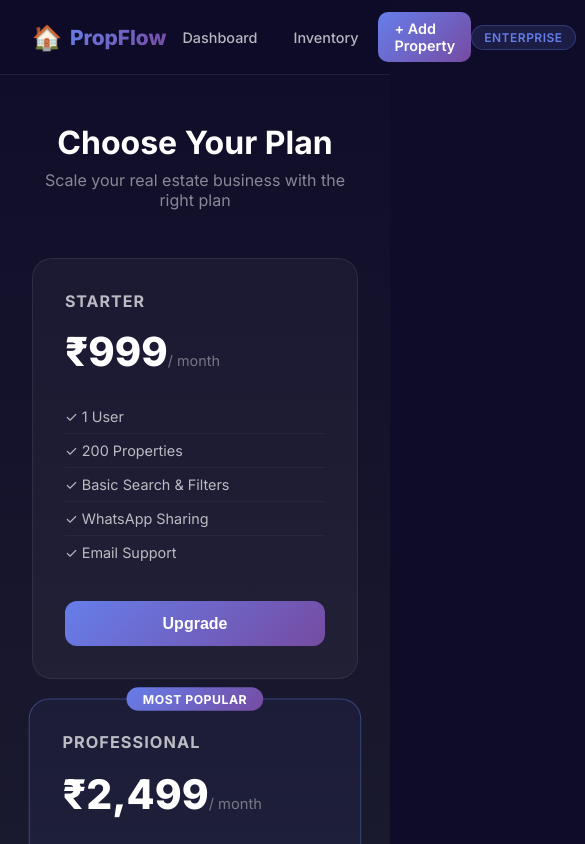
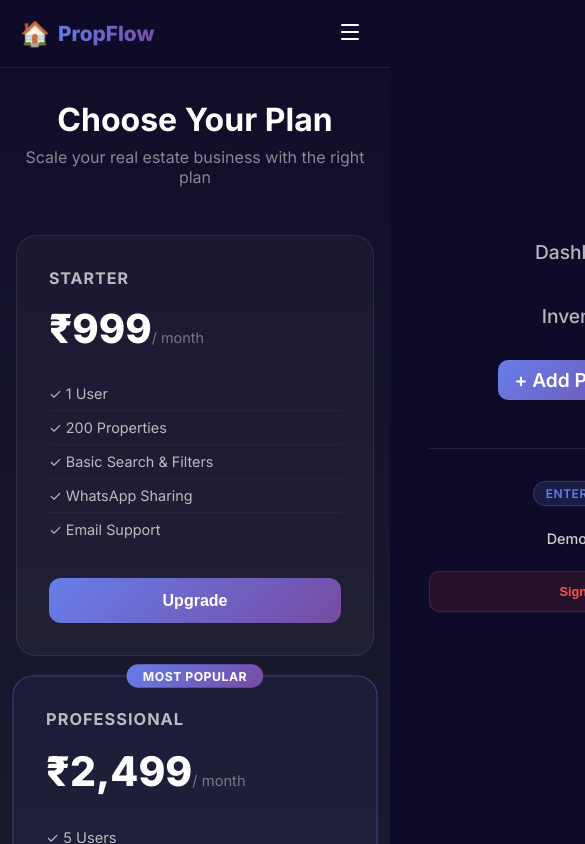
Before and after one commit to sujalmudaliar24/PropFlow, a React (Vite) app in the folder client/: page /pricing in a window 390 px wide. Shown: the top 844 px of the page, 585 px wide, since content can reach past the window. Built offline with nearby package versions, Linux system fonts and the light colour scheme.

Commit message:
Ui CHANGS

```diff
--- a/client/src/components/Navbar.css
+++ b/client/src/components/Navbar.css
@@ -102,3 +102,73 @@
 .nav-logout:hover {
     background: rgba(255, 82, 82, 0.2);
 }
+
+.mobile-menu-btn {
+    display: none;
+    background: none;
+    border: none;
+    color: #fff;
+    cursor: pointer;
+    padding: 0.5rem;
+    z-index: 1000;
+}
+
+.nav-content {
+    display: flex;
+    align-items: center;
+    gap: 2rem;
+}
+
+@media (max-width: 768px) {
+    .navbar {
+        padding: 0.75rem 1.25rem;
+    }
+
+    .mobile-menu-btn {
+        display: block;
+    }
+
+    .nav-content {
+        position: fixed;
+        top: 0;
+        right: -100%;
+        width: 100%;
+        height: 100vh;
+        background: rgba(15, 12, 41, 0.98);
+        backdrop-filter: blur(20px);
+        flex-direction: column;
+        justify-content: center;
+        transition: right 0.3s ease-in-out;
+        gap: 2rem;
+    }
+
+    .nav-content.active {
+        right: 0;
+    }
+
+    .nav-links {
+        flex-direction: column;
+        align-items: center;
+        gap: 1.5rem;
+    }
+
+    .nav-link {
+        font-size: 1.2rem;
+    }
+
+    .nav-user {
+        flex-direction: column;
+        align-items: center;
+        gap: 1.5rem;
+        margin-top: 1rem;
+        padding-top: 2rem;
+        border-top: 1px solid rgba(255, 255, 255, 0.1);
+        width: 80%;
+    }
+
+    .nav-logout {
+        width: 100%;
+        text-align: center;
+        padding: 0.75rem;
+    }
+}
--- a/client/src/components/Navbar.jsx
+++ b/client/src/components/Navbar.jsx
@@ -1,35 +1,46 @@
-import React from 'react';
+import React, { useState } from 'react';
 import { Link, useNavigate } from 'react-router-dom';
 import { useAuth } from '../hooks/useAuthContext';
+import { Menu, X } from 'lucide-react';
 import './Navbar.css';
 
 const Navbar = () => {
     const { user, logout } = useAuth();
     const navigate = useNavigate();
+    const [isMenuOpen, setIsMenuOpen] = useState(false);
 
     const handleLogout = () => {
         logout();
         navigate('/login');
     };
 
+    const toggleMenu = () => setIsMenuOpen(!isMenuOpen);
+
     return (
-        <nav className="navbar">
+        <nav className={`navbar ${isMenuOpen ? 'menu-open' : ''}`}>
             <div className="nav-brand">
-                <Link to="/dashboard">
+                <Link to="/dashboard" onClick={() => setIsMenuOpen(false)}>
                     <span className="nav-logo">🏠</span>
                     <span className="nav-title">PropFlow</span>
                 </Link>
             </div>
+
+            <button className="mobile-menu-btn" onClick={toggleMenu}>
+                {isMenuOpen ? <X size={24} /> : <Menu size={24} />}
+            </button>
+
+            <div className={`nav-content ${isMenuOpen ? 'active' : ''}`}>
                 <div className="nav-links">
-                <Link to="/dashboard" className="nav-link">Dashboard</Link>
-                <Link to="/inventory" className="nav-link">Inventory</Link>
-                <Link to="/add-property" className="nav-link nav-link-cta">+ Add Property</Link>
+                    <Link to="/dashboard" className="nav-link" onClick={() => setIsMenuOpen(false)}>Dashboard</Link>
+                    <Link to="/inventory" className="nav-link" onClick={() => setIsMenuOpen(false)}>Inventory</Link>
+                    <Link to="/add-property" className="nav-link nav-link-cta" onClick={() => setIsMenuOpen(false)}>+ Add Property</Link>
                 </div>
                 <div className="nav-user">
                     <span className="nav-plan-badge">{user?.plan}</span>
                     <span className="nav-user-name">{user?.name}</span>
                     <button onClick={handleLogout} className="nav-logout">Sign out</button>
                 </div>
+            </div>
         </nav>
     );
 };
--- a/client/src/components/PropertyCard.css
+++ b/client/src/components/PropertyCard.css
@@ -161,3 +161,15 @@
 .btn-delete:hover {
     background: rgba(255, 82, 82, 0.25);
 }
+
+@media (max-width: 480px) {
+    .property-card-top {
+        flex-direction: column;
+        align-items: flex-start;
+        gap: 0.5rem;
+    }
+
+    .property-details {
+        grid-template-columns: 1fr;
+    }
+}
--- a/client/src/pages/AddProperty.css
+++ b/client/src/pages/AddProperty.css
@@ -62,3 +62,25 @@
     font-size: 0.85rem;
     margin-bottom: 1rem;
 }
+
+@media (max-width: 768px) {
+    .add-property-page {
+        padding: 1.5rem 1rem;
+    }
+
+    .form-row {
+        flex-direction: column;
+        gap: 1.25rem;
+    }
+
+    .form-actions {
+        flex-direction: column-reverse;
+        gap: 1rem;
+    }
+
+    .btn-submit,
+    .btn-cancel {
+        width: 100%;
+        margin-top: 0.5rem;
+    }
+}
--- a/client/src/pages/Auth.css
+++ b/client/src/pages/Auth.css
@@ -140,3 +140,13 @@
 .auth-switch a:hover {
     text-decoration: underline;
 }
+
+@media (max-width: 480px) {
+    .auth-card {
+        padding: 2rem 1.5rem;
+    }
+
+    .auth-header h1 {
+        font-size: 1.6rem;
+    }
+}
--- a/client/src/pages/Dashboard.css
+++ b/client/src/pages/Dashboard.css
@@ -150,3 +150,39 @@
     border-radius: 10px;
     transition: width 0.5s ease;
 }
+
+@media (max-width: 768px) {
+    .dashboard {
+        padding: 1.5rem 1rem;
+    }
+
+    .dashboard-welcome h1 {
+        font-size: 1.5rem;
+    }
+
+    .stats-grid {
+        grid-template-columns: 1fr;
+    }
+
+    .stat-card {
+        padding: 1rem;
+    }
+
+    .actions-grid {
+        grid-template-columns: 1fr 1fr;
+    }
+
+    .action-card {
+        padding: 1rem;
+    }
+
+    .action-icon {
+        font-size: 1.5rem;
+    }
+}
+
+@media (max-width: 480px) {
+    .actions-grid {
+        grid-template-columns: 1fr;
+    }
+}
--- a/client/src/pages/Inventory.css
+++ b/client/src/pages/Inventory.css
@@ -251,3 +251,54 @@
     margin: 0;
     font-family: inherit;
 }
+
+@media (max-width: 768px) {
+    .inventory-page {
+        padding: 1.5rem 1rem;
+    }
+
+    .filter-row {
+        flex-direction: column;
+    }
+
+    .filter-group {
+        width: 100%;
+    }
+
+    .filter-actions {
+        width: 100%;
+    }
+
+    .btn-clear {
+        width: 100%;
+        margin-top: 0.5rem;
+    }
+
+    .share-bar {
+        flex-direction: column;
+        align-items: stretch;
+        text-align: center;
+        gap: 0.75rem;
+    }
+
+    .btn-whatsapp,
+    .btn-clear-selection {
+        width: 100%;
+    }
+
+    .properties-grid {
+        grid-template-columns: 1fr;
+    }
+
+    .modal-content {
+        padding: 1.5rem;
+    }
+
+    .modal-actions {
+        flex-direction: column;
+    }
+
+    .modal-actions button {
+        width: 100%;
+    }
+}
--- a/client/src/pages/Pricing.css
+++ b/client/src/pages/Pricing.css
@@ -134,3 +134,19 @@
     opacity: 0.6;
     cursor: not-allowed;
 }
+
+@media (max-width: 768px) {
+    .pricing-page {
+        padding: 2rem 1rem;
+    }
+
+    .pricing-header h1 {
+        font-size: 2rem;
+    }
+
+    .pricing-grid {
+        grid-template-columns: 1fr;
+        max-width: 400px;
+        margin: 0 auto;
+    }
+}
```
Lines whose indentation alone changed are shown as unchanged.
